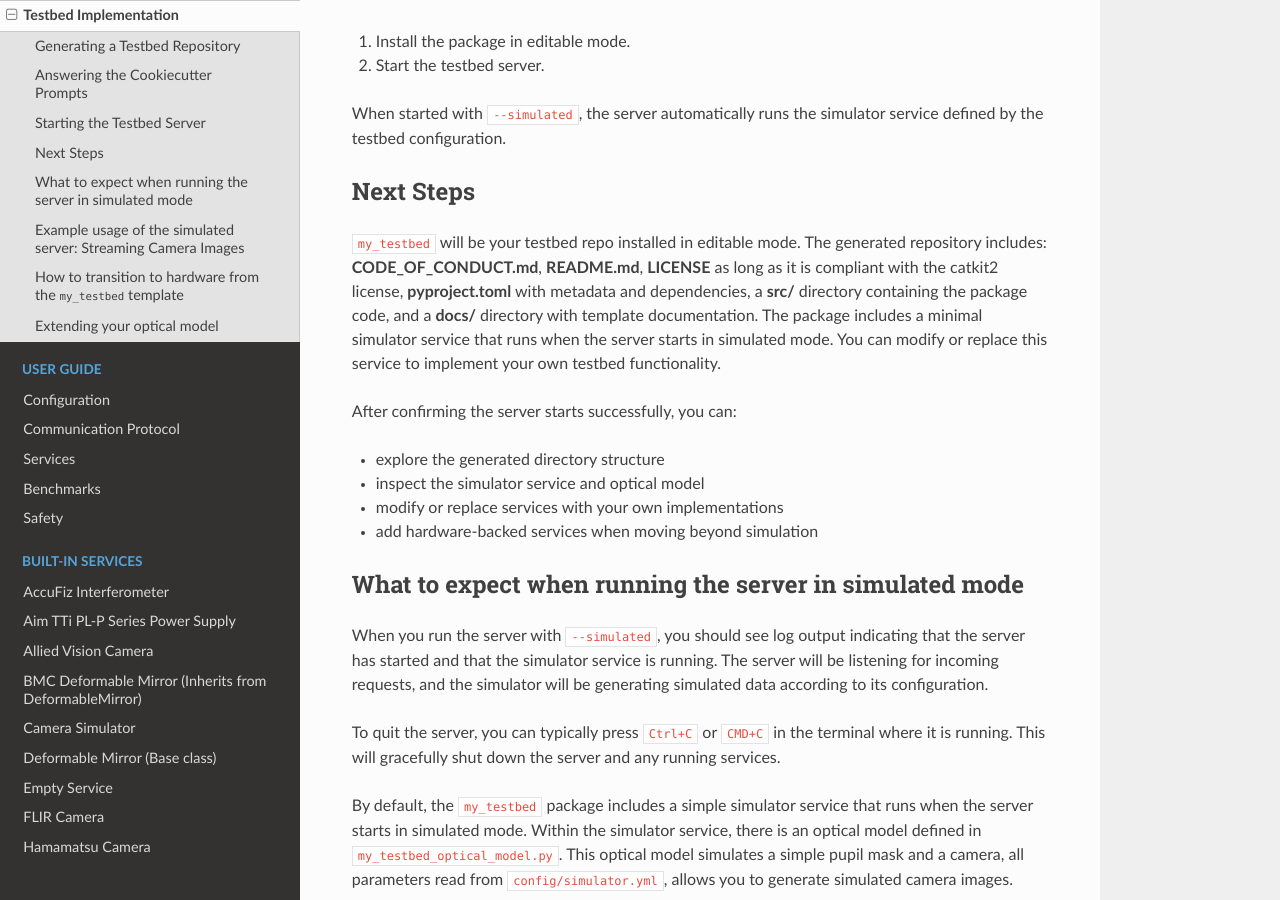
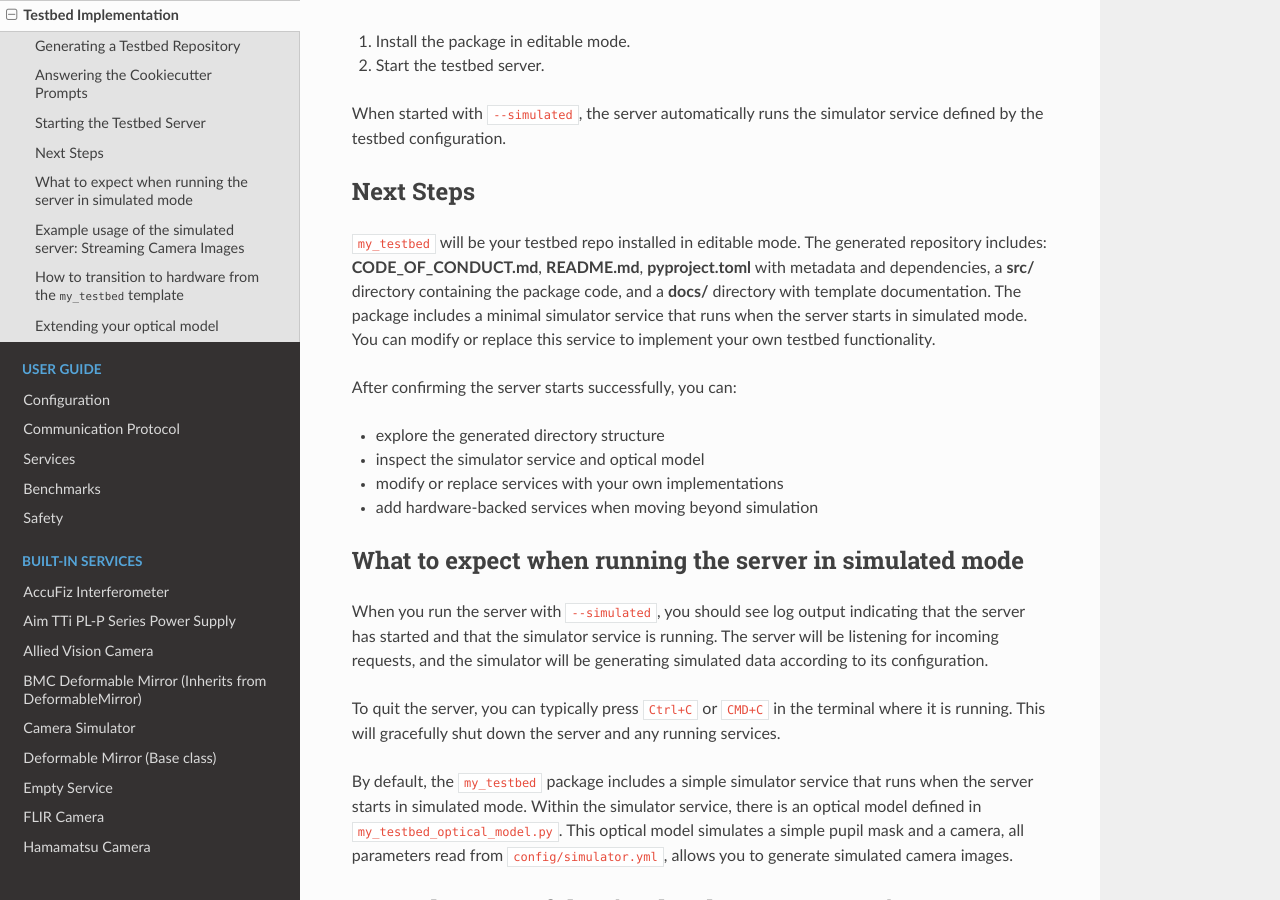
Before and after one commit to spacetelescope/catkit2, a Sphinx documentation site: the page built from docs/testbed_implementation.rst, in a window 1280 px wide and 900 px high, scrolled down 2148 px. Built offline with Sphinx 7.4.7 and the Read the Docs theme 3.1.0, drawn with Linux system fonts in a browser that asks for light colours.

Commit message:
remove mention of license

```diff
--- a/docs/testbed_implementation.rst
+++ b/docs/testbed_implementation.rst
@@ -97,7 +97,7 @@
 ----------
 
 ``my_testbed`` will be your testbed repo installed in editable mode. The generated repository includes:
-**CODE_OF_CONDUCT.md**, **README.md**, **LICENSE** as long as it is compliant with the catkit2 license, **pyproject.toml** with metadata and dependencies, a **src/** directory containing the package code, and a **docs/** directory with template documentation. The package includes a minimal simulator service that runs when the server starts in simulated mode. You can modify or replace this service to implement your own testbed functionality.
+**CODE_OF_CONDUCT.md**, **README.md**, **pyproject.toml** with metadata and dependencies, a **src/** directory containing the package code, and a **docs/** directory with template documentation. The package includes a minimal simulator service that runs when the server starts in simulated mode. You can modify or replace this service to implement your own testbed functionality.
 
 After confirming the server starts successfully, you can:
 
```
